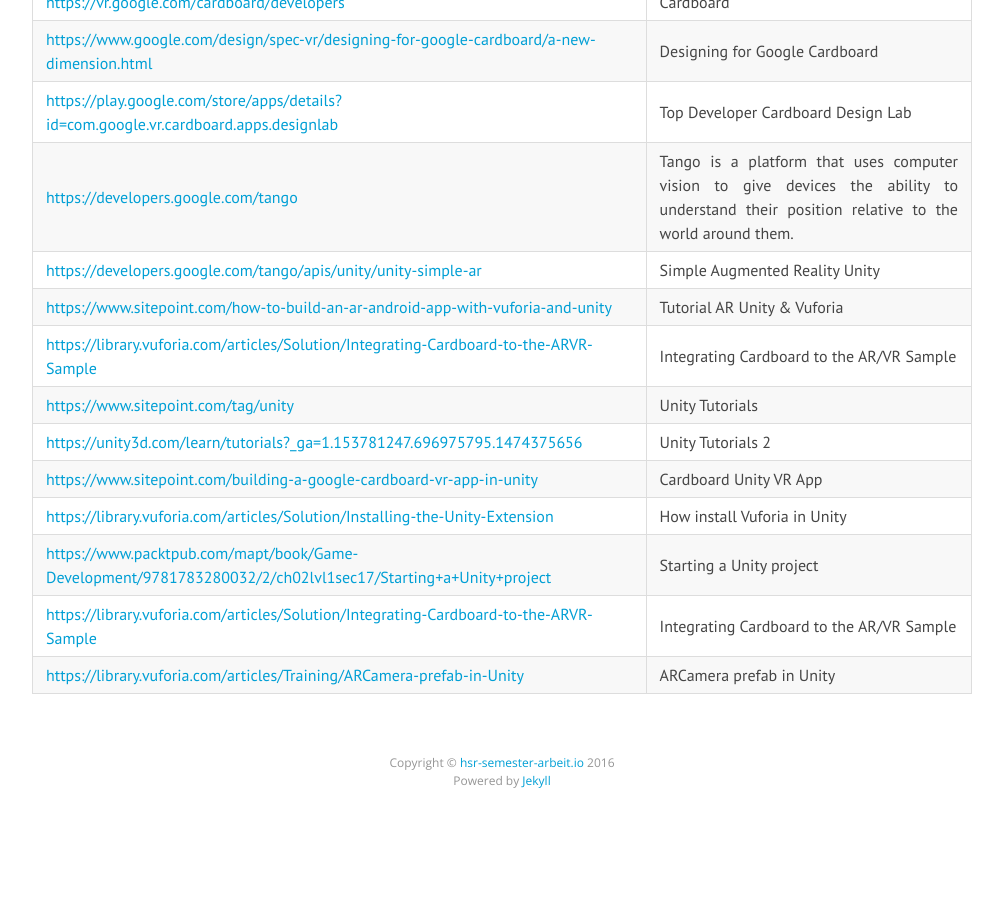
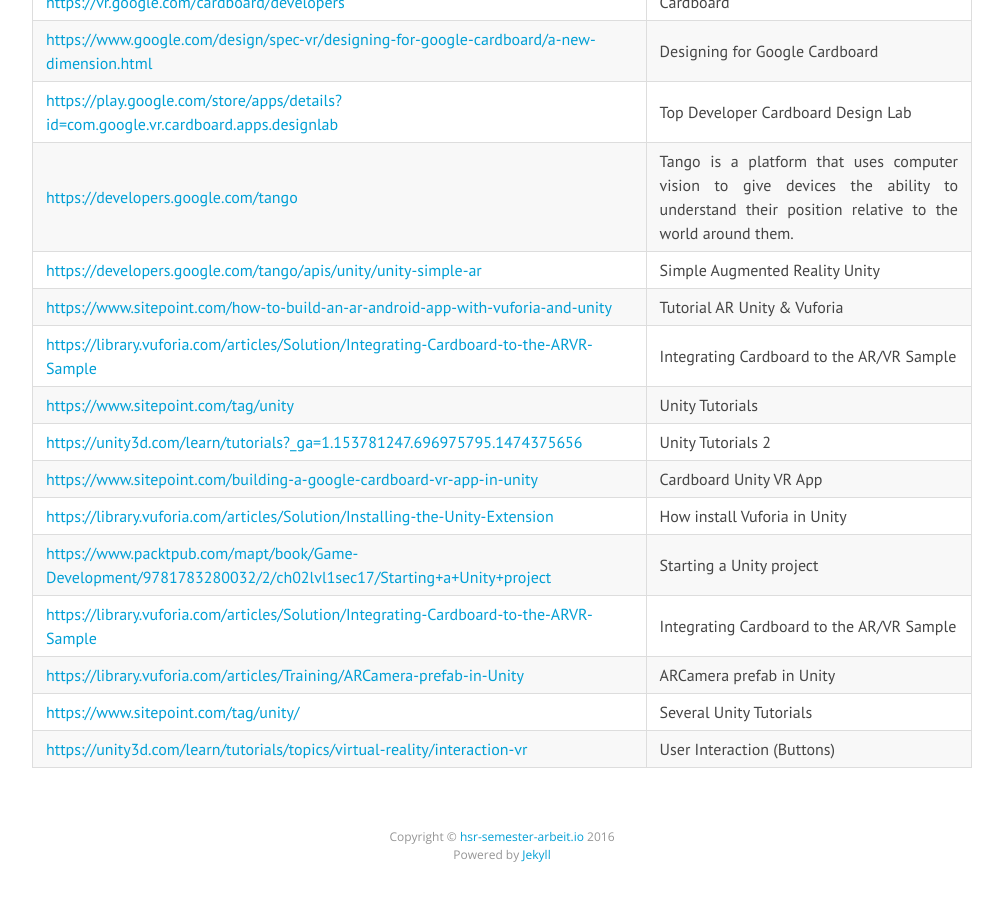
Before and after one commit to HSR-Semester-Arbeit2016/hsr-semester-arbeit2016.github.io, a Jekyll site: the page built from dev-env.md, in a window 1280 px wide and 900 px high, scrolled down 846 px. Shown: the whole window, without its empty margins (138-1141 px from the left). Built offline with Jekyll 4.4.1, drawn with Linux system fonts in a browser that asks for light colours; nearby versions of some CDN libraries; before the commit the page ends 1672 px from its top, so only the background shows below that.

Commit message:
Added several new links

```diff
--- a/dev-env.md
+++ b/dev-env.md
@@ -44,3 +44,5 @@
 | [https://www.packtpub.com/mapt/book/Game-Development/9781783280032/2/ch02lvl1sec17/Starting+a+Unity+project](https://www.packtpub.com/mapt/book/Game-Development/9781783280032/2/ch02lvl1sec17/Starting+a+Unity+project) | Starting a Unity project                 |
 | [https://library.vuforia.com/articles/Solution/Integrating-Cardboard-to-the-ARVR-Sample](https://library.vuforia.com/articles/Solution/Integrating-Cardboard-to-the-ARVR-Sample) | Integrating Cardboard to the AR/VR Sample |
 | [https://library.vuforia.com/articles/Training/ARCamera-prefab-in-Unity](https://library.vuforia.com/articles/Training/ARCamera-prefab-in-Unity) | ARCamera prefab in Unity                 |
+| [https://www.sitepoint.com/tag/unity/](https://www.sitepoint.com/tag/unity/) | Several Unity Tutorials                  |
+| [https://unity3d.com/learn/tutorials/topics/virtual-reality/interaction-vr](https://unity3d.com/learn/tutorials/topics/virtual-reality/interaction-vr) | User Interaction (Buttons) |
```
